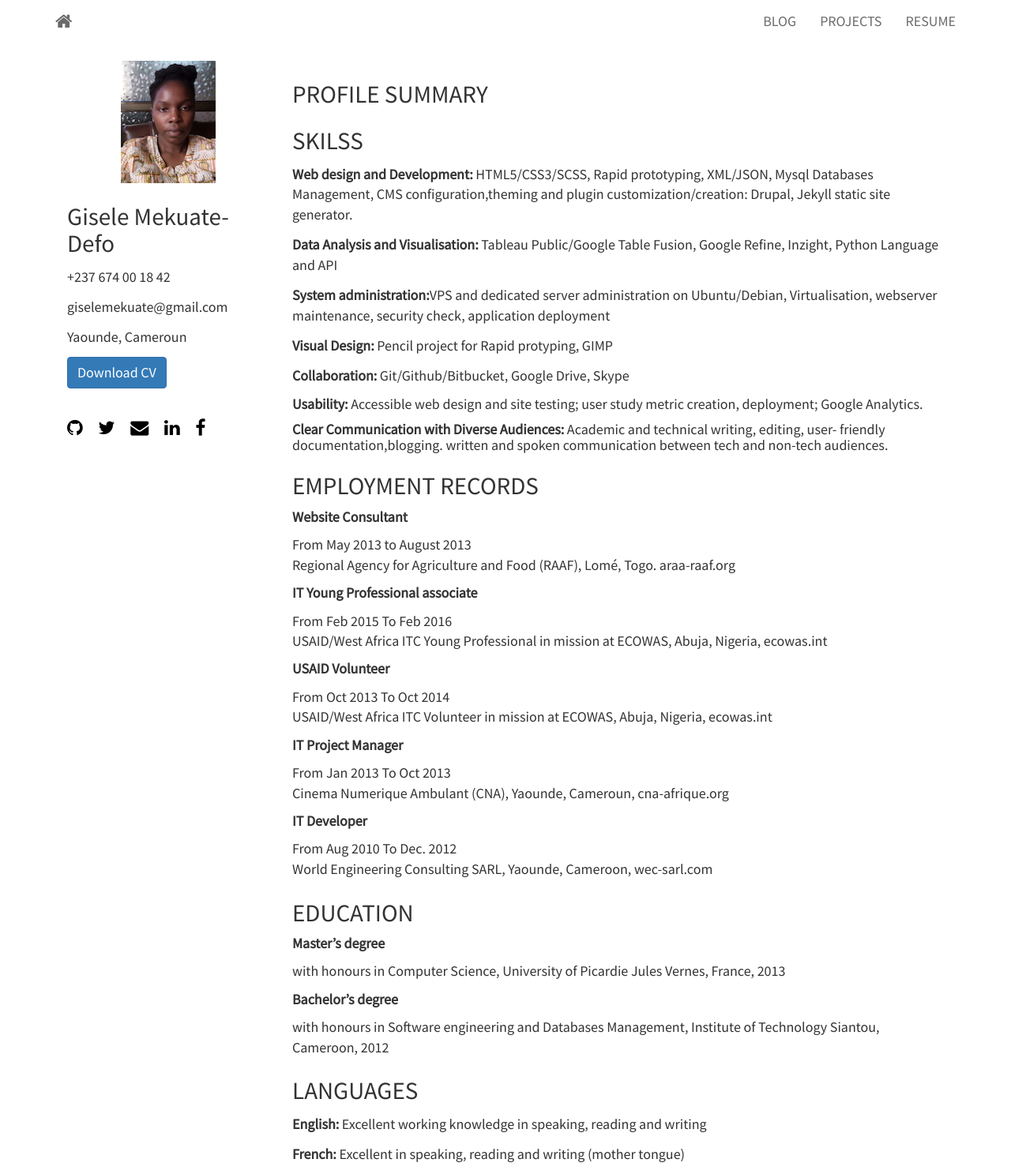
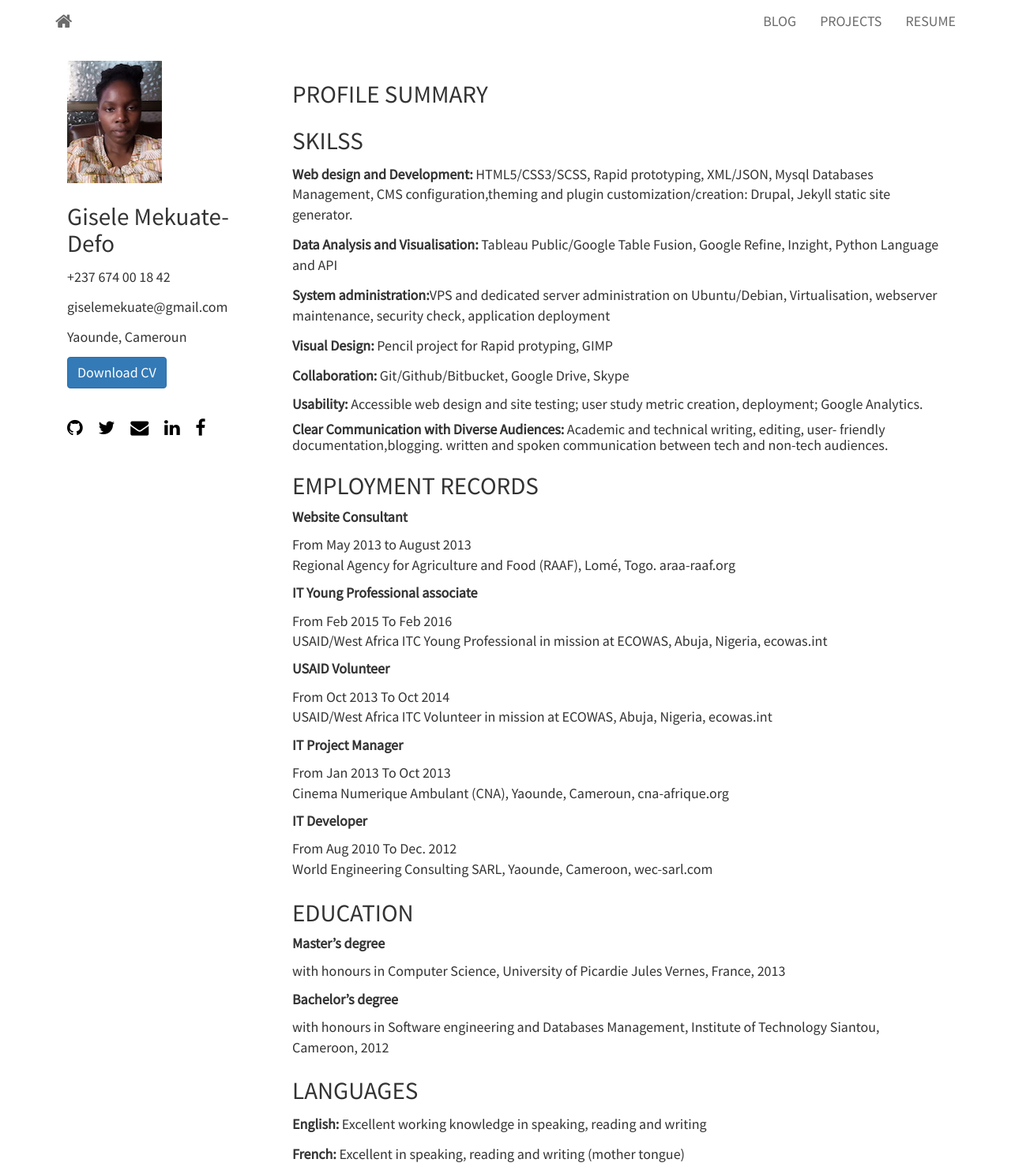
Before and after one commit to mekuate/mekuate.github.io, a Jekyll site: the page built from resume.html, in a window 1280 px wide. Shown: the whole page at 79% size. Built offline with Jekyll 4.4.1, drawn with Linux system fonts in a browser that asks for light colours; nearby versions of some CDN libraries.

Commit message:
justified avatar on resuma page

```diff
--- a/_layouts/resume.html
+++ b/_layouts/resume.html
@@ -6,7 +6,7 @@ layout: default
 <section id="resume">
 	<div class="container">
     <div class="col-md-3">
-        <center><img src="{{ site.baseurl }}assets/img/{{site.avatar}}" class="img-square"></center>
+        <img src="{{ site.baseurl }}assets/img/{{site.avatar}}" class="img-square">
         <h3>{{ site.author }}</h3>
        <p>{{site.tel}} </p>
        <p> {{site.email}}</p>
```
